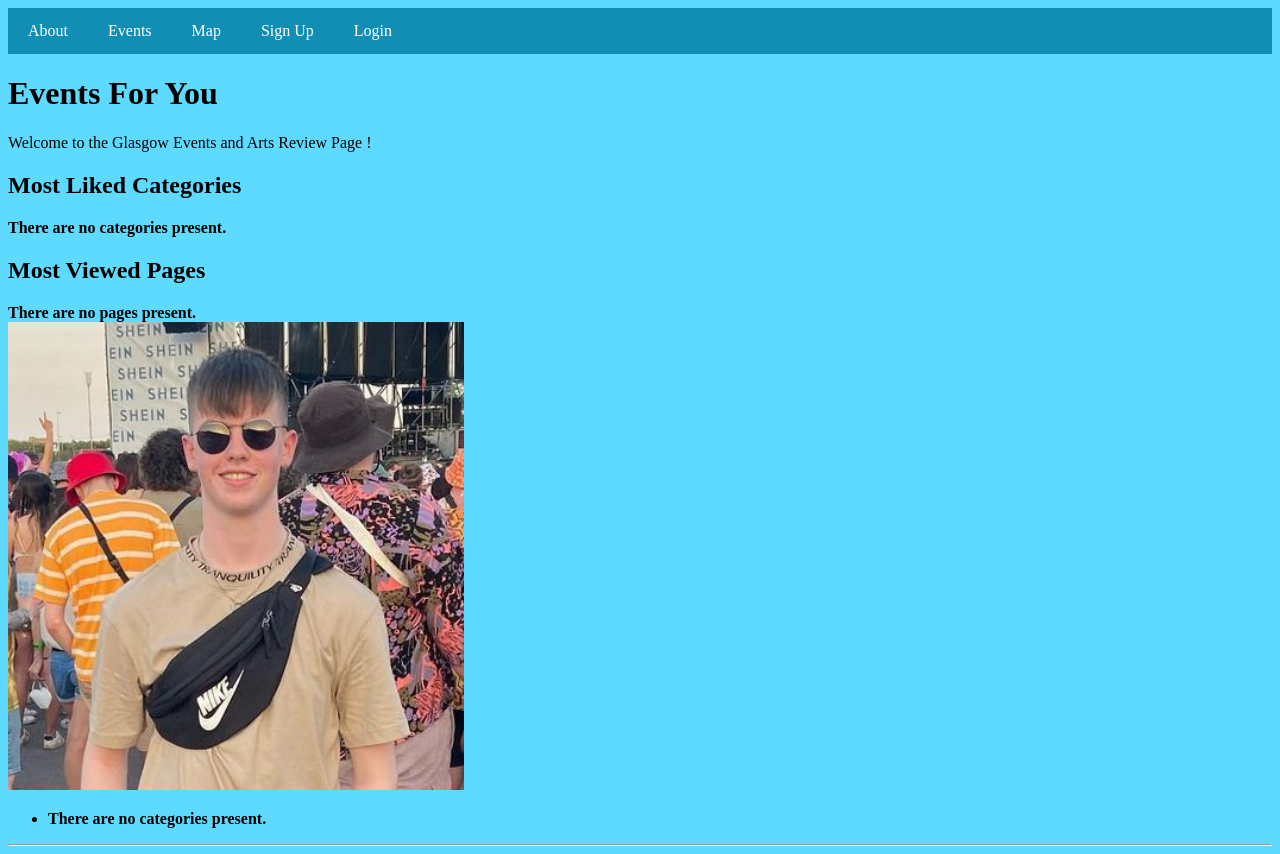
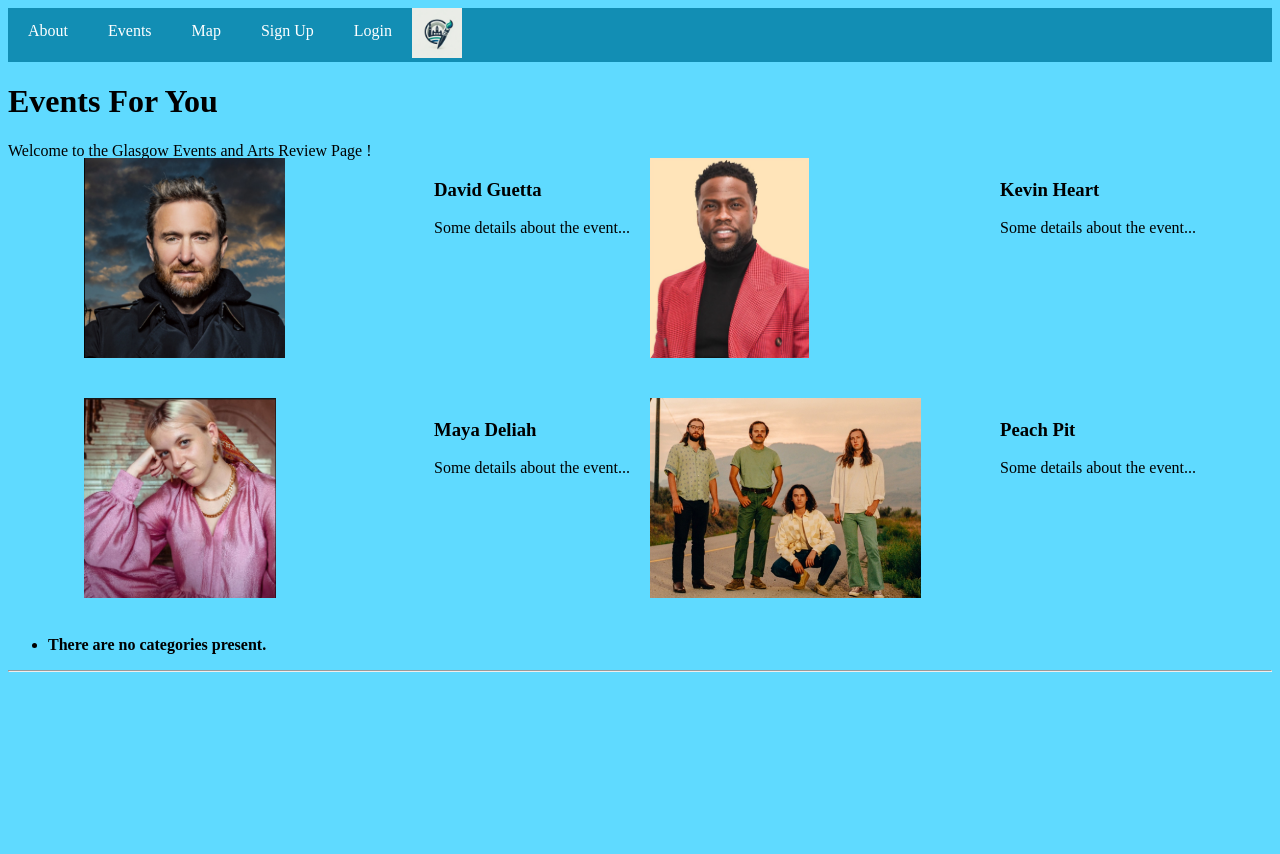
Before and after one commit to zhixitee/GEAARS, a Django app: page / in a window 1280 px wide. After the commit the page ends 672 px from the top, so only its background shows below. Run offline with Django 3.2, Linux system fonts and the light colour scheme; data that the repository does not hold is empty.

Commit message:
Data, Chosen Event, Images

```diff
--- a/events/urls.py
+++ b/events/urls.py
@@ -15,4 +15,8 @@ urlpatterns = [
     path('logout/', views.user_logout, name='logout'),
     path('add_event/', views.add_event, name='add_event'),
     path('my_events/', views.user_events_list, name='user_events_list'),
+    path('david_guetta_event', views.choosenEvent, name='david_guetta_event'),
+    path('kevin_heart_event', views.choosenEvent, name='kevin_heart_event'),
+    path('maya_deliah_event', views.choosenEvent, name='maya_deliah_event'),
+    path('peach_pit_event', views.choosenEvent, name= 'peach_pit_event'),
 ]
--- a/events/views.py
+++ b/events/views.py
@@ -18,6 +18,9 @@ def about(request):
 
 def map(Request):
     return render(Request, 'events/map.html')
+
+def choosenEvent(Request):
+    return render(Request, 'events/choosenEvent.html')
 
 def show_category(request, category_name_slug):
     context_dict = {}
--- a/populate_events.py
+++ b/populate_events.py
@@ -11,8 +11,10 @@ from events.models import Category, Page, Event
 def populate():
     # Define your categories and events data
     python_events = [
-        {'title': 'PyCon', 'date': timezone.now(), 'description': 'Annual conference for the Python community.', 'location': 'Online', 'organizer_username': 'admin'},
-        {'title': 'DjangoCon', 'date': timezone.now(), 'description': 'Conference for Django developers.', 'location': 'Online', 'organizer_username': 'admin'},
+        {'title': 'David Guetta', 'date': '2024-04-10', 'description': 'Renowned French DJ and producer, known for chart-topping electronic dance music hits and high-energy live performances.', 'location': 'Hydro', 'organizer_username': 'admin'},
+        {'title': 'Peach Pit', 'date': '2024-04-15', 'description': 'Emerging singer-songwriter captivating audiences with soulful melodies and poignant lyrics, blending indie-pop with R&B influences.', 'location': 'Bellahouston Park', 'organizer_username': 'admin'},
+        {'title': 'Kevin Heart', 'date': '2024-04-20', 'description': ' Indie rock band known for their laid-back, nostalgic sound, blending catchy melodies with witty lyrics and lo-fi aesthetics.', 'location': 'Barrowlands', 'organizer_username': 'admin'},
+        {'title': 'Maya Deliah', 'date': '2024-04-25', 'description': 'Acclaimed comedian and actor, celebrated for his infectious humor, sharp wit, and standout performances in comedy specials and films.', 'location': 'King Tuts', 'organizer_username': 'admin'}
     ]
 
     python_cat = add_cat('Python', 128, 64)
--- a/templates/events/base.html
+++ b/templates/events/base.html
@@ -32,7 +32,7 @@
             color: black;
         }
 
-        /* Clear floats after the navbar */
+
         .navbar::after {
             content: "";
             clear: both;
@@ -42,11 +42,20 @@
         body {
             background-color: #5fdaff
         }
+
+        .logo-image{
+            width: 50px;
+            height: auto;
+            left: 0px;
+            position: ;
+        }
+
     </style>
 </head>
 <body>
 
 <div class="navbar">
+    <img src="{% static 'images/Logo.jpg' %}" alt="GEAARS" class = "logo-image" />
     <a href="{% url 'events:about' %}">About</a>
     <a href="{% url 'events:events' %}">Events</a>
     <a href="{% url 'events:map' %}">Map</a>
--- a/templates/events/events.html
+++ b/templates/events/events.html
@@ -6,6 +6,52 @@ Events
 {% endblock %}
 
 {% block body_block %}
+<div>
+
+
+
+</div>
+
+
+<style>
+
+    .image-grid {
+        display: flex;
+        flex-wrap: wrap;
+        justify-content: center;
+        gap: 20px;
+        max-width: 1200px;
+        margin-left: auto;
+        margin-right: auto;
+    }
+
+    .image-container {
+        flex: 0 0 calc(50% - 20px);
+        height: 200px;
+        margin-bottom: 20px;
+        display: flex;
+        justify-content: flex-start;
+        align-items: center;
+    }
+
+    .image-container img {
+        width: auto;
+        max-width: 100%;
+        max-height: 200px;
+        object-fit: contain;
+    }
+
+    .text-box {
+    margin-left: -250px; /* Add space between the image and the text */
+    }
+
+    @media (max-width: 768px) {
+        .image-container {
+            flex: 0 0 100%;
+        }
+    }
+    </style>
+
 <h1>Events For You</h1>
 <div>
     {% if user.is_authenticated %}
@@ -16,31 +62,43 @@ Events
     <br />
 
 </div>
-
-<div>
-    <h2>Most Liked Categories</h2>
-    {% if categories %}
-    <ul>
-        {% for category in categories %}
-        <li><a href="{% url 'events:show_category' category.slug %}">{{ category.name }}</a></li>
-        {% endfor %}
-    </ul>
-    {% else %}
-    <strong>There are no categories present.</strong>
-    {% endif %}
+<div class="image-grid">
+    <div class="image-container">
+        <a href="{% url 'events:david_guetta_event' %}">
+            <img src="{% static 'images/DavidGuetta.jpg' %}" alt="David Guetta" />
+        </a>
+    </div>
+    <div class="text-box">
+        <h3>David Guetta</h3>
+        <p>Some details about the event...</p>
+    </div>
+    <div class="image-container">
+        <a href="{% url 'events:kevin_heart_event' %}">
+            <img src="{% static 'images/KevinHeart.jpg' %}" alt="Kevin Heart" />
+        </a>
+    </div>
+    <div class="text-box">
+        <h3>Kevin Heart</h3>
+        <p>Some details about the event...</p>
+    </div>
+    <div class="image-container">
+        <a href="{% url 'events:maya_deliah_event' %}">
+            <img src="{% static 'images/MayaDeliah.jpg' %}" alt="Maya Deliah" />
+        </a>
+    </div>
+    <div class="text-box">
+        <h3>Maya Deliah</h3>
+        <p>Some details about the event...</p>
+    </div>
+    <div class="image-container">
+        <a href="{% url 'events:peach_pit_event' %}">
+            <img src="{% static 'images/PeachPit.jpg' %}" alt="Peach Pit" />
+        </a>
+    </div>
+    <div class="text-box">
+        <h3>Peach Pit</h3>
+        <p>Some details about the event...</p>
+    </div>
 </div>
 
-<div>
-    <h2>Most Viewed Pages</h2>
-    {% if pages %}
-    <ul>
-        {% for page in pages %}
-        <li><a href="{{ page.url }}">{{ page.title }}</a></li>
-        {% endfor %}
-    </ul>
-    {% else %}
-    <strong>There are no pages present.</strong>
-    {% endif %}
-</div>
-<img src="{% static 'images/events.jpg' %}" alt="Picture of Events" />
 {% endblock %}
```
Also changed, not shown: templates/events/choosenEvent.html (added, +12 -0 lines), events/migrations/0002_alter_category_id_alter_event_id_alter_page_id_and_more.py (added), events/migrations/0003_auto_20240312_2052.py (added), static/images/DavidGuetta.jpg (added), static/images/GEAARS.jpg (added), static/images/KevinHeart.jpg (added), static/images/Logo.jpg (renamed from static/images/DALL·E 2024-03-08 13.22.52 - Create a clean, web-friendly logo for 'GEAARS', an abbreviation for Glasgow Events and Arts Review System, correcting the earlier spelling mistake. Th.webp), static/images/MayaDeliah.jpg (added), static/images/PeachPit.jpg (added).
